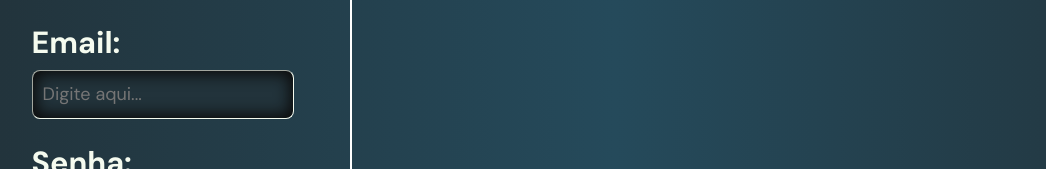
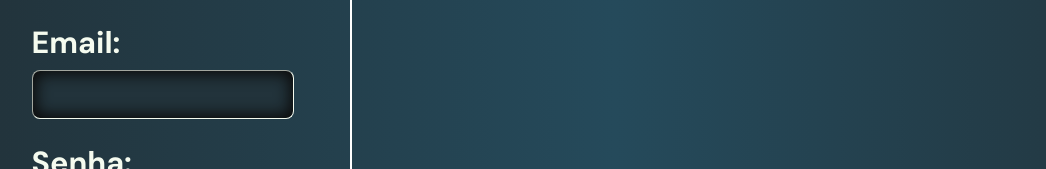
Before and after one commit to Grupo-2-Sustentare/sustentare-web, a React (Create React App) app: page / in a window 1280 px wide. Shown: the part 274-443 px from the top of the page, without its empty margins (25-1071 px from the left). Built offline with nearby package versions, Linux system fonts and the light colour scheme; a web font is replaced by a local one.

Commit message:
Componente do Botão atualizado e Componente do Input criado

```diff
--- a/src/components/TextInput/TextInput.jsx
+++ b/src/components/TextInput/TextInput.jsx
@@ -0,0 +1,9 @@
+import styles from "./textInput.module.css"
+
+export default function Input(){
+    return (
+        <>
+            <input type="text" className={styles.customInput} />
+        </>
+    )
+}
--- a/src/components/TextInput/textInput.module.css
+++ b/src/components/TextInput/textInput.module.css
@@ -0,0 +1,10 @@
+.customInput{
+    background: var(--gunmetal);
+    border-color: var(--branco);
+    border-width: 0.5px;
+    height: 47px;
+    border-radius: 8px;
+    color: var(--branco);
+    padding-left: 10px;
+    box-shadow: var(--sombra-interna);
+}
--- a/src/pages/Login/Login.jsx
+++ b/src/pages/Login/Login.jsx
@@ -2,6 +2,8 @@ import React from "react";
 import styles from "./login.module.css";
 
 import Button from "../../components/Button/Button";
+import Input from "../../components/TextInput/TextInput";
+
 
 const Login = () => {
   return (
@@ -10,11 +12,11 @@ const Login = () => {
       <div>
         <div className={styles["campo"]}>
           <h2>Email:</h2>
-          <input placeholder="Digite aqui..."/>
+          <Input type="text" />
         </div>
         <div className={styles["campo"]}>
           <h2>Senha:</h2>
-          <input />
+          <Input type="text" />
         </div>
         <div className={styles["containerBotao"]}>
           <Button insideText="Entrar"/>
--- a/src/pages/Login/login.module.css
+++ b/src/pages/Login/login.module.css
@@ -24,17 +24,6 @@
   gap: 8px;
 }
 
-input{
-  background: var(--gunmetal);
-  border-color: var(--branco);
-  border-width: 0.5px;
-  height: 47px;
-  border-radius: 8px;
-  color: var(--branco);
-  padding-left: 10px;
-  box-shadow: var(--sombra-interna);
-}
-
 .containerBotao{
   width: 100%;
   display: flex;
```
